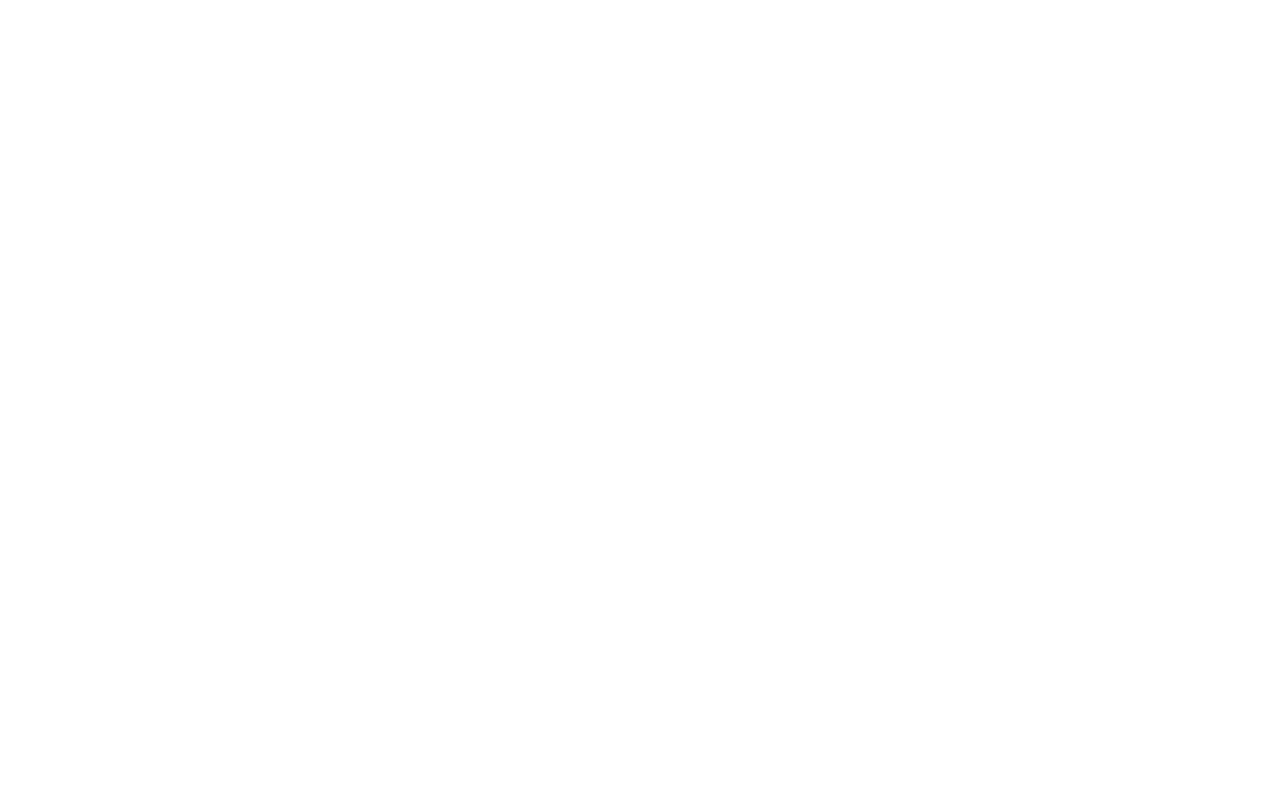
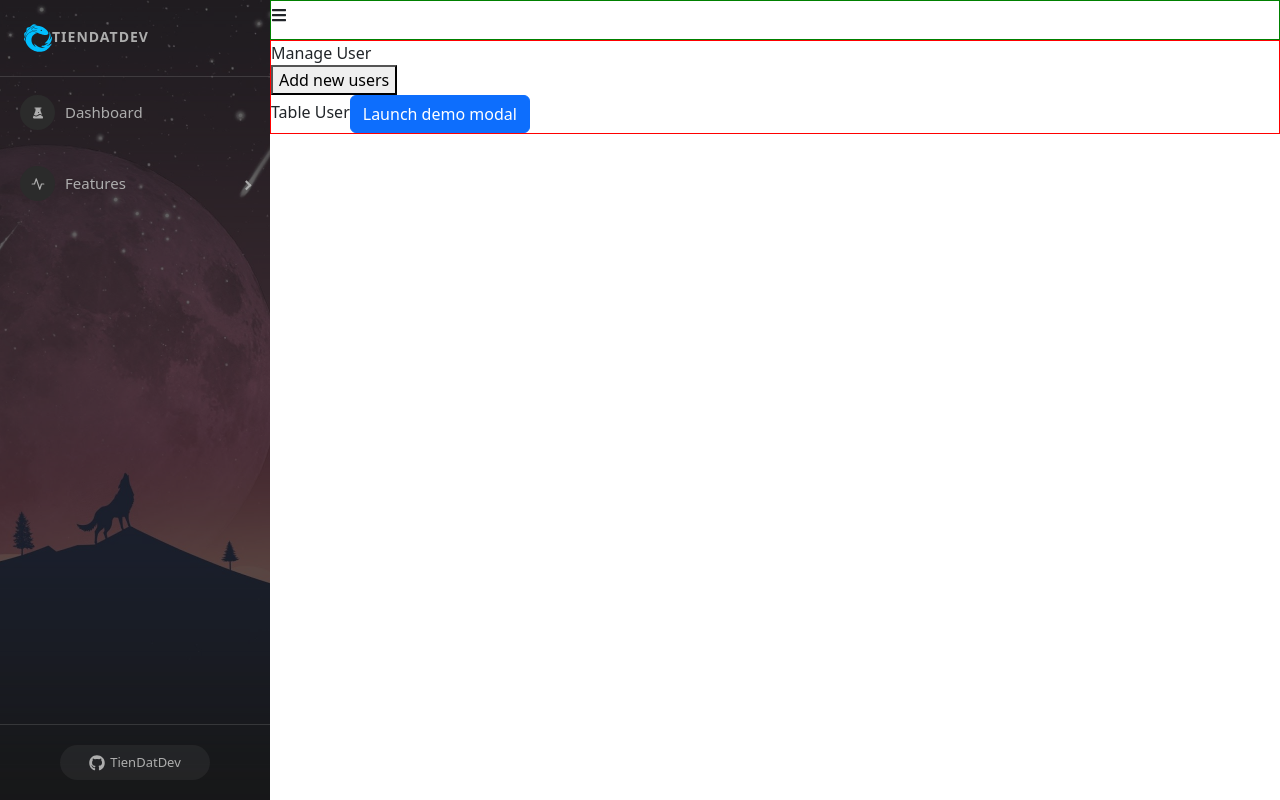
Before and after one commit to DatTNT/React_Beginner, a React (Create React App) app: page /admins/manage-users in a window 1280 px wide. Before the commit this address had no page. Built offline with nearby package versions, Linux system fonts and the light colour scheme.

Commit message:
FixDashBoard

```diff
--- a/src/App.js
+++ b/src/App.js
@@ -1,6 +1,6 @@
 import "./styles/global.scss";
 import Header from './components/Header/Header'
-import { Outlet, Link } from "react-router-dom";
+import { Outlet } from "react-router-dom";
 
 const App = () => {
   return (
--- a/src/components/Admin/Admin.js
+++ b/src/components/Admin/Admin.js
@@ -2,6 +2,8 @@
 import './Admin.scss';
 import { FaHeart, FaBars } from 'react-icons/fa';
 import { useState } from 'react'
+import { Outlet } from "react-router-dom";
+
 const Admin = (props) => {
     const [collapsed, setCollapsed] = useState(false)
     return (
@@ -13,10 +15,10 @@
             <div className="admin-content">
                 <div className="admin-header">
                     <FaBars onClick={() => setCollapsed(!collapsed)} />
-                    content goes here
+
                 </div>
                 <div className="admin-main">
-                    hehe
+                    <Outlet />
                 </div>
 
             </div>
--- a/src/components/Admin/Admin.scss
+++ b/src/components/Admin/Admin.scss
@@ -2,7 +2,7 @@
   display: flex;
   .admin-sideBar {
     .pro-sidebar {
-      height: 100vh;
+      height: 100vh !important;
     }
   }
   .admin-content {
@@ -17,32 +17,3 @@
     }
   }
 }
-
-.sidebar-btn-wrapper {
-  display: flex;
-  align-items: center;
-  justify-content: center;
-  .sidebar-btn {
-    transition: width 0.3s;
-    width: 150px;
-    padding: 1px 15px;
-    border-radius: 40px;
-    background: rgba(255, 255, 255, 0.05);
-    color: #adadad;
-    text-decoration: none;
-    margin: 0 auto;
-    height: 35px;
-    display: flex;
-    align-items: center;
-    justify-content: center;
-    text-overflow: ellipsis;
-    overflow: hidden;
-    span {
-      margin-left: 5px;
-      font-size: 13px;
-    }
-    &:hover {
-      color: black;
-    }
-  }
-}
--- /dev/null
+++ b/src/components/Admin/Content/DashBoard.js
@@ -0,0 +1,9 @@
+const Dashboard = () => {
+    return (
+        <>
+            Dashboard
+        </>
+    )
+}
+
+export default Dashboard;
--- /dev/null
+++ b/src/components/Admin/Content/ManageUser.js
@@ -0,0 +1,25 @@
+
+import ModalCreateUser from './ModalCreateuser';
+
+const ManageUser = (props) => {
+    return (
+        <>
+            <div className="manage-usr-container">
+                <div className="title">
+                    Manage User
+                </div>
+                <div className="users-content">
+                    <div>
+                        <button>Add new users</button>
+                    </div>
+                    <div>
+                        Table User
+                        <ModalCreateUser />
+                    </div>
+                </div>
+            </div>
+        </>
+    )
+}
+
+export default ManageUser;
--- /dev/null
+++ b/src/components/Admin/Content/ModalCreateuser.js
@@ -0,0 +1,66 @@
+import React, { useState } from 'react';
+import Button from 'react-bootstrap/Button';
+import Modal from 'react-bootstrap/Modal';
+
+
+const ModalCreateUser = () => {
+    const [show, setShow] = useState(false);
+
+    const handleClose = () => setShow(false);
+    const handleShow = () => setShow(true);
+
+    return (
+        <>
+            <Button variant="primary" onClick={handleShow}>
+                Launch demo modal
+            </Button>
+
+            <Modal
+                show={show}
+                onHide={handleClose}
+                size="xl"
+                backdrop="static"
+            >
+                <Modal.Header closeButton>
+                    <Modal.Title>Add new Users</Modal.Title>
+                </Modal.Header>
+                <Modal.Body>
+                    <form className="row g-3">
+                        <div className="col-md-6">
+                            <label className="form-label">Email</label>
+                            <input type="email" className="form-control" />
+                        </div>
+                        <div className="col-md-6">
+                            <label className="form-label">Password</label>
+                            <input type="password" className="form-control" />
+                        </div>
+                        <div className="col-md-6">
+                            <label className="form-label">City</label>
+                            <input type="text" className="form-control" />
+                        </div>
+                        <div className="col-md-4">
+                            <label className="form-label">Role</label>
+                            <select i className="form-select">
+                                <option selected value="USER">USER</option>
+                                <option value="ADMIN">ADMIN</option>
+                            </select>
+                        </div>
+                        <div className="col-md-12">
+                            <label className="form-label">Image</label>
+                            <input type="file" class="form-control" />
+                        </div>
+                    </form>
+                </Modal.Body>
+                <Modal.Footer>
+                    <Button variant="secondary" onClick={handleClose}>
+                        Close
+                    </Button>
+                    <Button variant="primary" onClick={handleClose}>
+                        Save
+                    </Button>
+                </Modal.Footer>
+            </Modal>
+        </>
+    );
+}
+export default ModalCreateUser;
--- a/src/components/Admin/SideBar.js
+++ b/src/components/Admin/SideBar.js
@@ -12,8 +12,10 @@
 import { SiReactivex, } from 'react-icons/si'
 import { AiFillExperiment } from 'react-icons/ai'
 import { FiActivity } from "react-icons/fi";
+import { Link } from 'react-router-dom'
 
 import sidebarBg from '../../assets/bg2.jpg';
+import './SideBar.scss'
 
 const SideBar = ({ image, collapsed, toggled, handleToggleSidebar }) => {
     return (
@@ -51,6 +53,7 @@
 
                         >
                             Dashboard
+                            <Link to="/admins" />
                         </MenuItem>
 
                     </Menu>
@@ -60,7 +63,9 @@
                             icon={<FiActivity />}
                             title="Features"
                         >
-                            <MenuItem>Quản lý User</MenuItem>
+                            <MenuItem>Quản lý User
+                                <Link to="/admins/manage-users" />
+                            </MenuItem>
                             <MenuItem>Quản lý bài quiz</MenuItem>
                             <MenuItem>Quản lý câu hỏi</MenuItem>
                         </SubMenu>
@@ -71,7 +76,7 @@
                     <div
                         className="sidebar-btn-wrapper"
                         style={{
-                            padding: '20px 24px',
+                            padding: '20px 0px',
                         }}
                     >
                         <a
@@ -80,7 +85,7 @@
                             className="sidebar-btn"
                             rel="noopener noreferrer"
                         >
-                            <FaGithub size={'2em'} />
+                            <FaGithub size={'1em'} />
                             <span style={{ whiteSpace: 'nowrap', textOverflow: 'ellipsis', overflow: 'hidden' }}>
                                 TienDatDev
                             </span>
--- /dev/null
+++ b/src/components/Admin/SideBar.scss
@@ -0,0 +1,28 @@
+.sidebar-btn-wrapper {
+  display: flex;
+  align-items: center;
+  justify-content: center;
+  .sidebar-btn {
+    transition: width 0.3s;
+    width: 150px;
+    padding: 1px 15px;
+    border-radius: 40px;
+    background: rgba(255, 255, 255, 0.05);
+    color: #adadad;
+    text-decoration: none;
+    margin: 0 auto;
+    height: 35px;
+    display: flex;
+    align-items: center;
+    justify-content: center;
+    text-overflow: ellipsis;
+    overflow: hidden;
+    span {
+      margin-left: 5px;
+      font-size: 13px;
+    }
+    &:hover {
+      color: black;
+    }
+  }
+}
--- a/src/index.js
+++ b/src/index.js
@@ -8,6 +8,8 @@
 import Admin from "./components/Admin/Admin";
 import 'bootstrap/dist/css/bootstrap.css';
 import HomePage from "./components/Home/HomePage";
+import Dashboard from './components/Admin/Content/DashBoard'
+import ManageUser from './components/Admin/Content/ManageUser'
 
 const root = ReactDOM.createRoot(document.getElementById("root"));
 
@@ -18,9 +20,11 @@
       <Route path="/" element={<App />} >
         <Route index element={<HomePage />} />
         <Route path="users" element={<User />} />
-
       </Route>
-      <Route path="admins" element={<Admin />} />
+      <Route path="admins" element={<Admin />} >
+        <Route index element={<Dashboard />} />
+        <Route path="manage-users" element={<ManageUser />} />
+      </Route>
     </Routes>
   </BrowserRouter>
 
```
